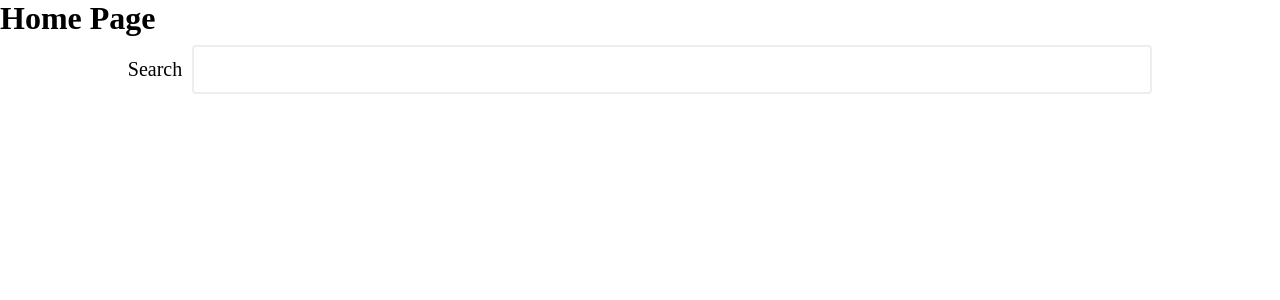
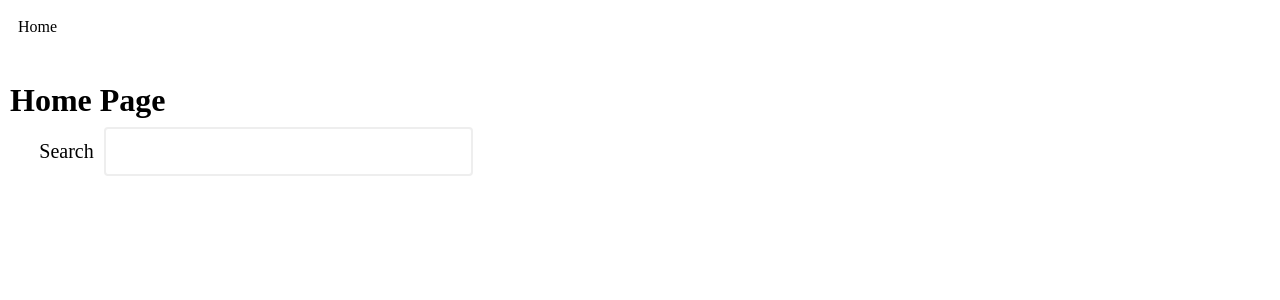
Before and after one commit to maechel/tv-shows, a React (Vite) app: page / in a window 1280 px wide. Shown: the top 300 px of the page. Built offline with nearby package versions, Linux system fonts and the light colour scheme.

Commit message:
feat: Adding nav/Navbar for UI-navigation in header

```diff
--- a/src/App.css
+++ b/src/App.css
@@ -0,0 +1,20 @@
+.grid-container {
+    display: grid;
+    grid-template-areas:
+    'header header header header header header'
+    'main main main main main main';
+    gap: 2px;
+    padding: 10px;
+}
+
+.header {
+    grid-area: header;
+    min-height: 40px;
+    top: 0;
+    position: sticky;
+    margin-bottom: 30px;
+}
+
+.header-items {
+    display: flex;
+}
--- a/src/App.tsx
+++ b/src/App.tsx
@@ -1,8 +1,10 @@
 import './App.css';
 import AppRoutes from './routes/AppRoutes';
+import Navbar from './nav/Navbar';
 
 const App = () => (
-    <div className="App">
+    <div className="grid-container">
+        <Navbar />
         <AppRoutes />
     </div>
 );
--- /dev/null
+++ b/src/nav/Navbar.tsx
@@ -0,0 +1,18 @@
+import React from 'react';
+import { useNavigate } from 'react-router-dom';
+import './navbar.css';
+
+const Navbar: React.FC = () => {
+    const navigate = useNavigate();
+    return (
+        <div className="header">
+            <nav className="nav">
+                <ul className="nav-items">
+                    <li className="nav-item" onClick={() => navigate('/')}>Home</li>
+                </ul>
+            </nav>
+        </div>
+    );
+};
+
+export default Navbar;
--- /dev/null
+++ b/src/nav/navbar.css
@@ -0,0 +1,22 @@
+.nav {
+    margin: .4rem;
+    padding: .4rem;
+}
+
+.nav-items {
+    display: flex;
+    flex-flow: row wrap;
+    justify-content: flex-start;
+    align-items: center;
+    gap: 15px;
+}
+
+.nav-item {
+    list-style-type: none;
+    border-bottom: 2px solid transparent;
+}
+
+.nav-item:hover {
+    list-style-type: none;
+    border-bottom: 2px solid rgba(68, 68, 68, .3);
+}
```
